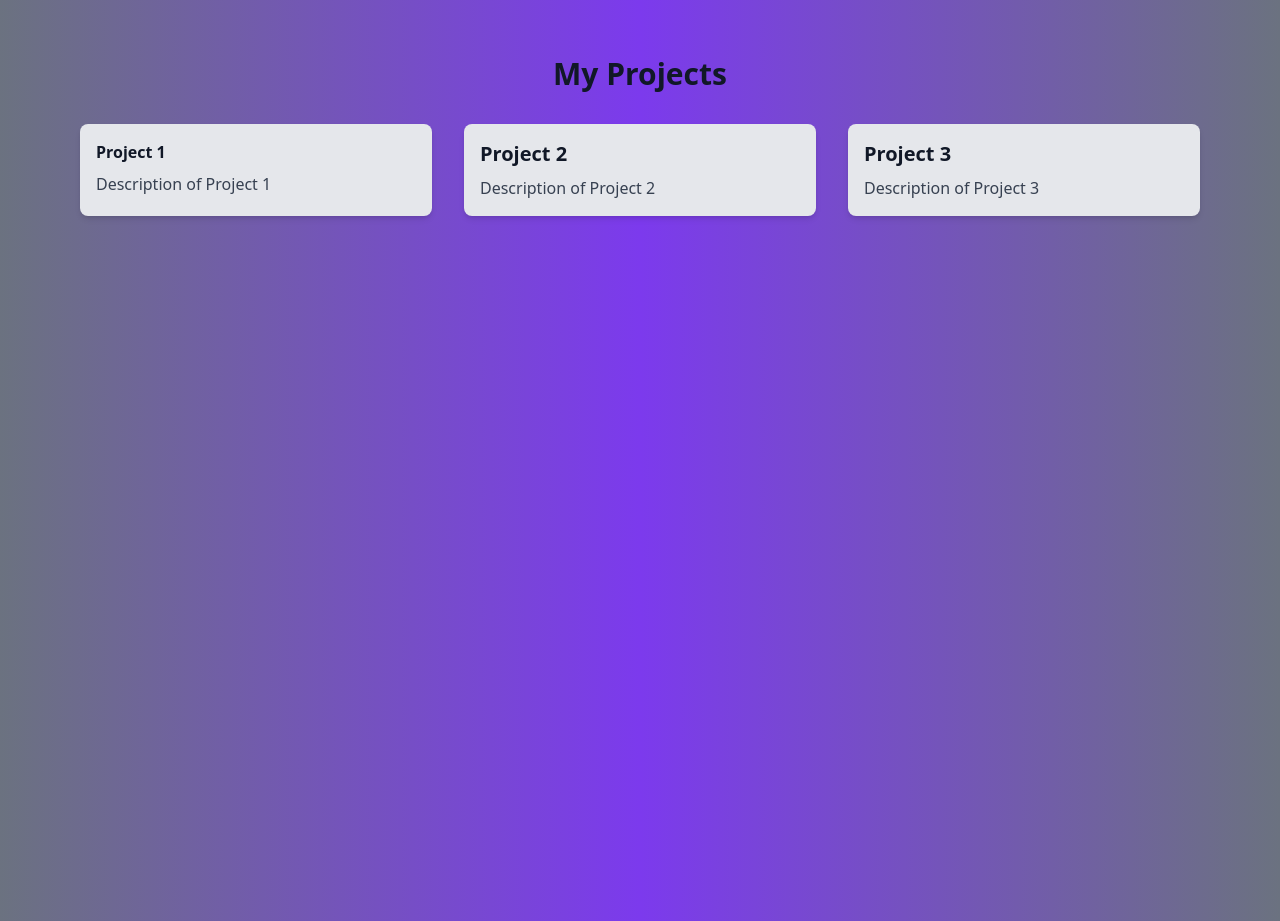
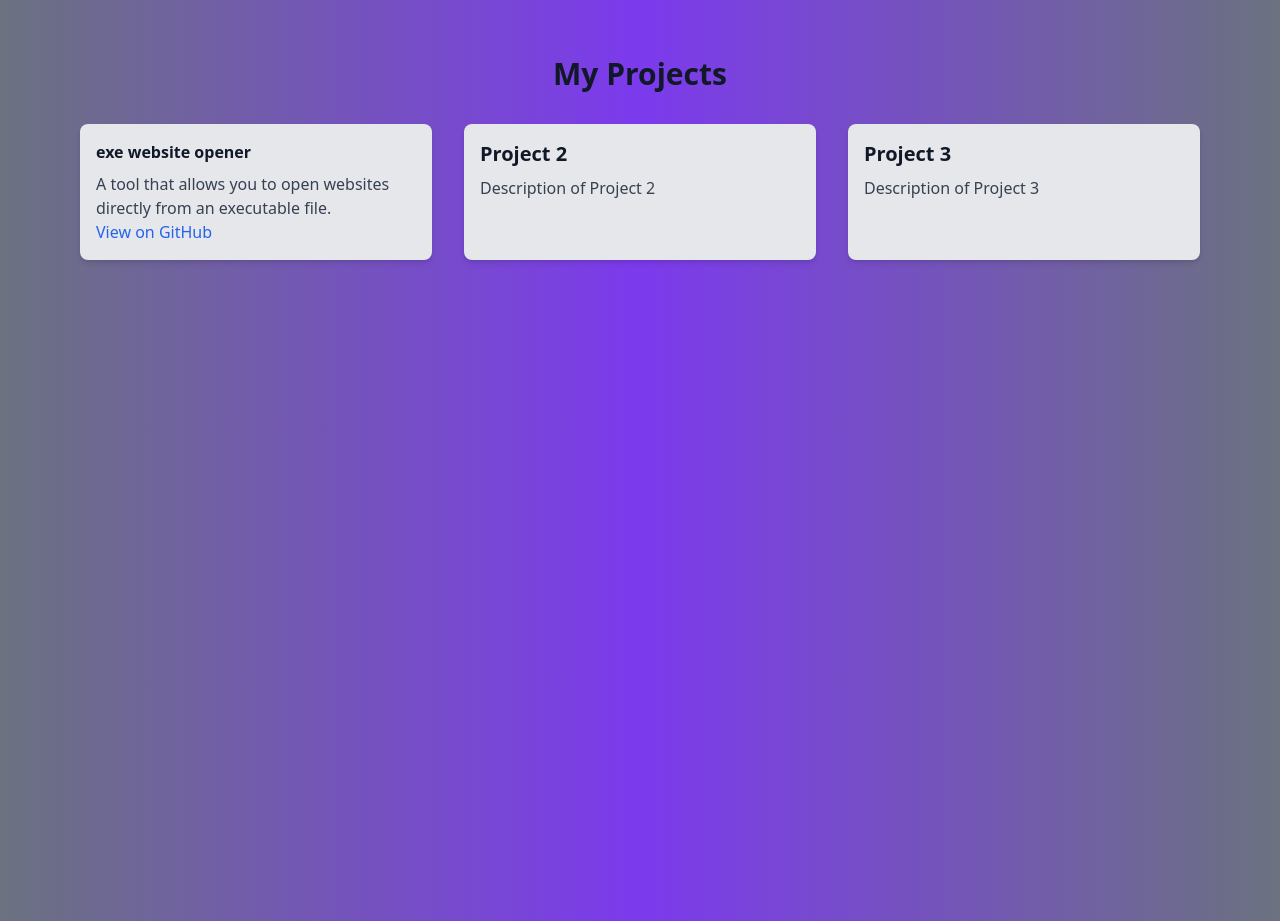
Before and after one commit to zub00/portfolio, a React (Create React App) app: page / in a window 1280 px wide. Shown: the part 840-1761 px from the top of the page. Built offline with nearby package versions, Linux system fonts and the light colour scheme.

Commit message:
adding projects and tweaking some features

```diff
--- a/src/components/contactme.tsx
+++ b/src/components/contactme.tsx
@@ -10,7 +10,7 @@ const ContactMePage: React.FC = () => {
     e.preventDefault();
     try {
       // Send POST request to backend endpoint
-      const response = await axios.post("http://localhost:3001/api/contact", {
+      const response = await axios.post("http://localhost:3001/api/contacts", {
         fullName,
         email,
       });
@@ -40,7 +40,6 @@ const ContactMePage: React.FC = () => {
                 placeholder="Your Full Name"
                 value={fullName}
                 onChange={(e) => setFullName(e.target.value)}
-                required
               />
             </div>
             <div>
@@ -52,7 +51,6 @@ const ContactMePage: React.FC = () => {
                 placeholder="your.email@example.com"
                 value={email}
                 onChange={(e) => setEmail(e.target.value)}
-                required
               />
             </div>
             <div className="text-center md:text-left">
--- a/src/components/projects.tsx
+++ b/src/components/projects.tsx
@@ -1,24 +1,33 @@
 import React from 'react';
-
 
 const Projects: React.FC = () => {
   return (
     <div className="p-8 bg-custom-light-gradient dark:bg-custom-dark-gradient min-h-screen">
       <div className="max-w-6xl mx-auto px-4">
-        <h1 className="text-3xl font-bold text-center mb-8">My Projects</h1>
+        <h1 className="text-3xl font-bold text-center mb-8 text-gray-900 dark:text-gray-200">My Projects</h1>
         <div className="grid grid-cols-1 md:grid-cols-2 lg:grid-cols-3 gap-8">
-          {/* Replace the following divs with actual project components */}
-          <div className="bg-gray-200 p-4 rounded-lg shadow-md">
-            <h2 className="font-semibold mb-2">Project 1</h2>
-            <p className="text-gray-700">Description of Project 1</p>
+          {/* Project 1 */}
+          <div className="bg-gray-200 dark:bg-gray-800 p-4 rounded-lg shadow-md">
+            <h2 className="font-semibold mb-2 text-gray-900 dark:text-gray-100">exe website opener</h2>
+            <p className="text-gray-700 dark:text-gray-300">A tool that allows you to open websites directly from an executable file.</p>
+            <a
+              href="https://github.com/zub00/exe-website-opener"
+              target="_blank"
+              rel="noopener noreferrer"
+              className="text-blue-600 dark:text-blue-400 hover:underline"
+            >
+              View on GitHub
+            </a>
           </div>
-          <div className="bg-gray-200 p-4 rounded-lg shadow-md">
-            <h2 className="text-xl font-semibold mb-2">Project 2</h2>
-            <p className="text-gray-700">Description of Project 2</p>
+          {/* Project 2 */}
+          <div className="bg-gray-200 dark:bg-gray-800 p-4 rounded-lg shadow-md">
+            <h2 className="text-xl font-semibold mb-2 text-gray-900 dark:text-gray-100">Project 2</h2>
+            <p className="text-gray-700 dark:text-gray-300">Description of Project 2</p>
           </div>
-          <div className="bg-gray-200 p-4 rounded-lg shadow-md">
-            <h2 className="text-xl font-semibold mb-2">Project 3</h2>
-            <p className="text-gray-700">Description of Project 3</p>
+          {/* Project 3 */}
+          <div className="bg-gray-200 dark:bg-gray-800 p-4 rounded-lg shadow-md">
+            <h2 className="text-xl font-semibold mb-2 text-gray-900 dark:text-gray-100">Project 3</h2>
+            <p className="text-gray-700 dark:text-gray-300">Description of Project 3</p>
           </div>
           {/* Add more project components as needed */}
         </div>
```
